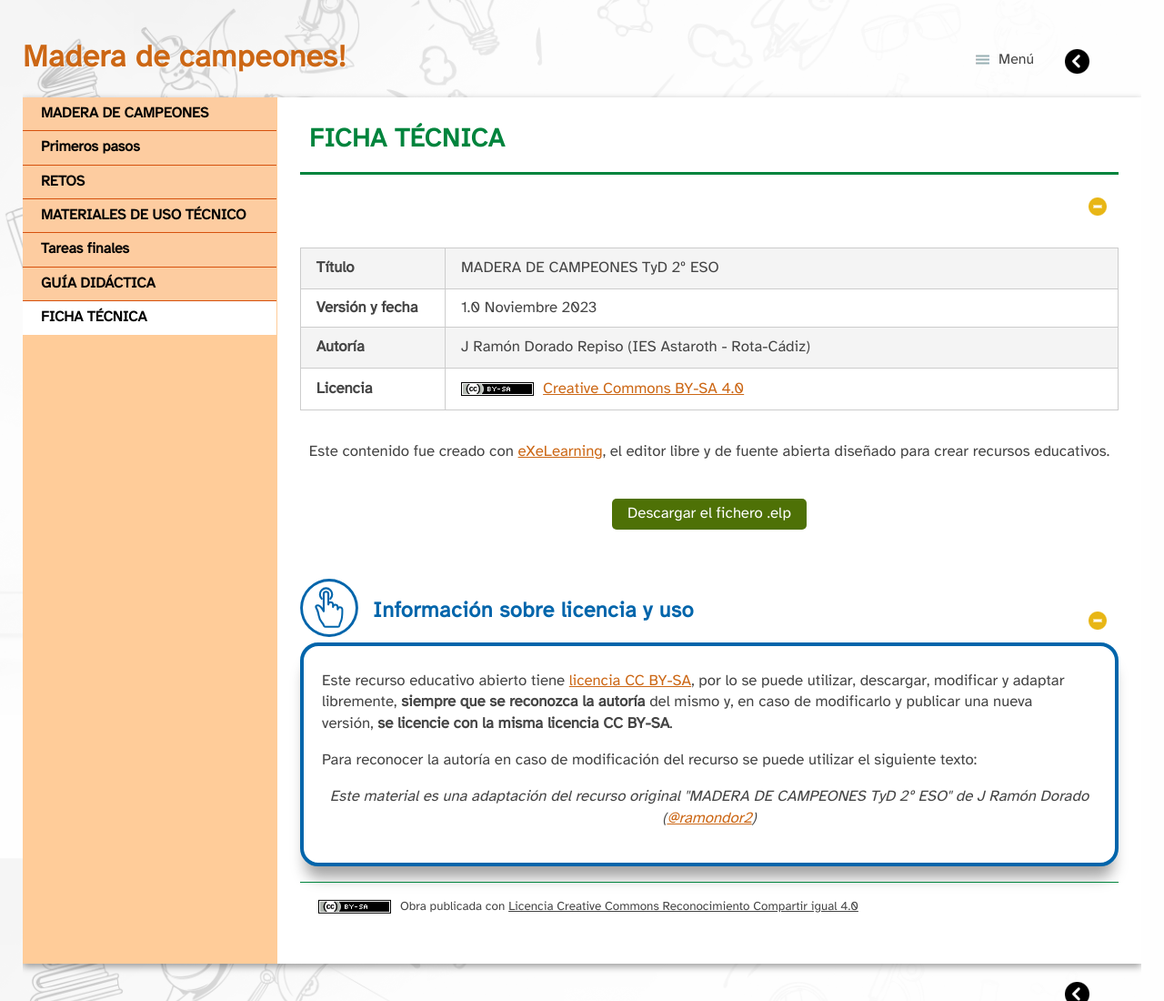
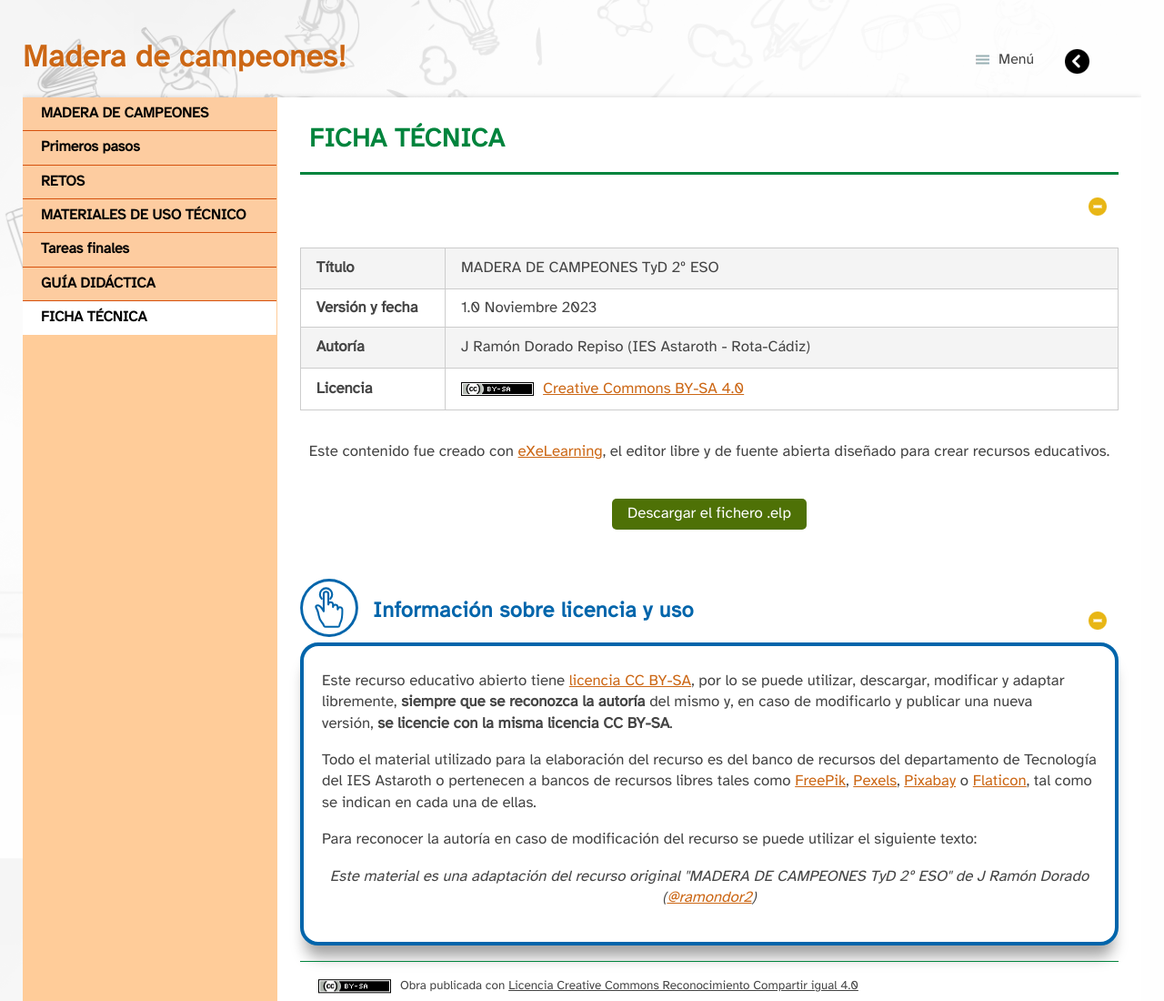
Before and after one commit to ramondor/TyD_2_ESO_13, a plain HTML site: page ficha_tcnica.html in a window 1280 px wide. Shown: the top 1100 px of the page at 91% size. Drawn offline with Linux system fonts and the light colour scheme.

Commit message:
Add files via upload

```diff
--- a/ficha_tcnica.html
+++ b/ficha_tcnica.html
@@ -81,6 +81,7 @@
 <div class="iDevice_content_wrapper">
 <div id="ta19349_651_2" class="block iDevice_content">
 <div class="exe-text"><p><span>Este recurso educativo abierto tiene </span><a href="https://creativecommons.org/licenses/by-sa/4.0/deed.es" target="_blank" title="Enlace a Creative Commons, abre en ventana nueva" rel="noopener"><span>licencia CC BY-SA</span></a><span>, por lo se puede utilizar, descargar, modificar y adaptar libremente, </span><b>siempre que se reconozca la autoría</b><span> del mismo y, en caso de modificarlo y publicar una nueva versión, </span><b>se licencie con la misma licencia CC BY-SA</b><span>. </span></p>
+<p><span>Todo el material utilizado para la elaboración del recurso es del banco de recursos del departamento de Tecnología del IES Astaroth o pertenecen a bancos de recursos libres tales como <a href="https://www.freepik.es/">FreePik</a>, <a href="https://www.pexels.com/es-es/">Pexels</a>, <a href="https://pixabay.com/es/">Pixabay</a> o <a href="https://www.flaticon.es/">Flaticon</a>, tal como se indican en cada una de ellas.</span></p>
 <p><span>Para reconocer la autoría en caso de modificación del recurso se puede utilizar el siguiente texto:</span></p>
 <p style="text-align: center;"><i><span>Este material es una adaptación del recurso original "MADERA DE CAMPEONES TyD 2º ESO" de J Ramón Dorado (<a href="https://twitter.com/ramondor2">@ramondor2</a>)</span></i></p></div>
 </div>
```
